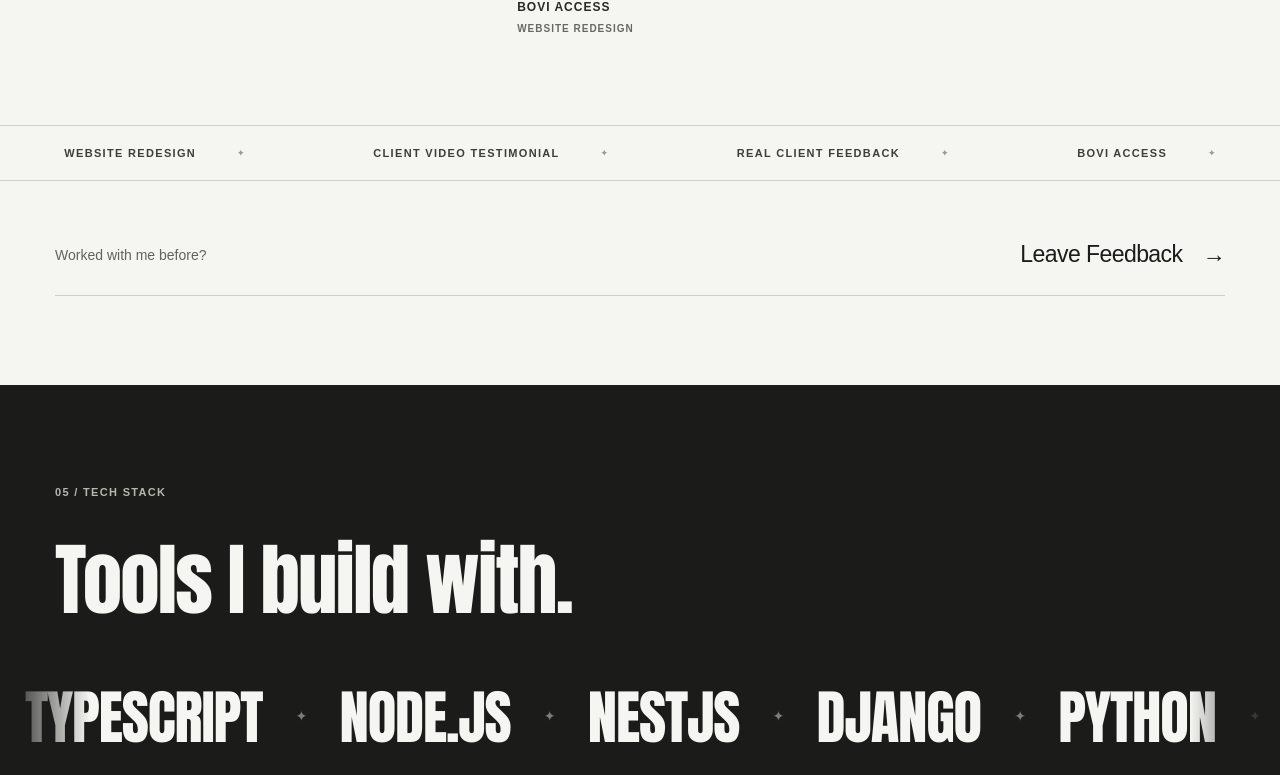
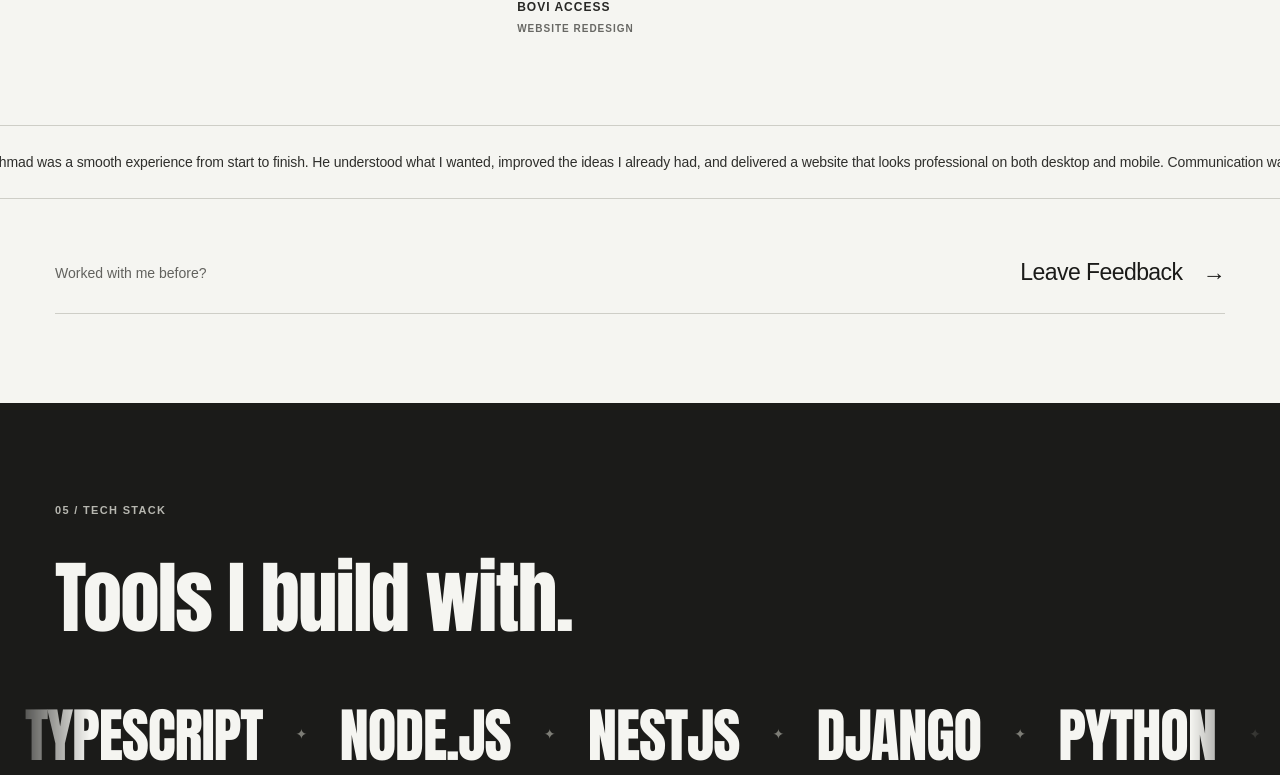
Before and after one commit to Hammadahmad-ux/hammad-portfolio, a Next.js app: page / in a window 1280 px wide. Shown: the part 5379-6154 px from the top of the page. Built offline with nearby package versions, Linux system fonts and the light colour scheme; no server answers.

Commit message:
Add written client feedback

```diff
--- a/src/components/client-feedback.tsx
+++ b/src/components/client-feedback.tsx
@@ -16,12 +16,28 @@ const videoTestimonials: VideoTestimonial[] = [
   },
 ];
 
-// Factual labels only; no review copy is inferred from the video.
-const feedbackLabels = [
-  "BOVI ACCESS",
-  "WEBSITE REDESIGN",
-  "CLIENT VIDEO TESTIMONIAL",
-  "REAL CLIENT FEEDBACK",
+// Real written feedback supplied directly by the portfolio owner.
+const writtenTestimonials = [
+  {
+    service: "Website Development",
+    feedback:
+      "Working with Hammad Ahmad was a smooth experience from start to finish. He understood what I wanted, improved the ideas I already had, and delivered a website that looks professional on both desktop and mobile. Communication was clear throughout the project and changes were handled quickly.",
+  },
+  {
+    service: "AI Automation",
+    feedback:
+      "Hammad helped us automate a process that was taking far too much manual time. He took the time to understand how we worked before building anything, then created a solution that was simple for us to use. He was responsive, practical, and stayed focused on the actual business problem.",
+  },
+  {
+    service: "Website Redesign",
+    feedback:
+      "I hired Hammad to improve our existing website, and the difference was noticeable straight away. The new design feels much cleaner, easier to navigate, and more aligned with our business. He was also very open to feedback and made revisions without making the process complicated.",
+  },
+  {
+    service: "Software / Custom Project",
+    feedback:
+      "Hammad was reliable throughout the project and communicated progress clearly. What I appreciated most was that he didn’t just follow instructions blindly—he suggested better ways to approach certain parts of the project when needed. The final result worked well and was delivered professionally.",
+  },
 ];
 
 const emailHref =
@@ -86,13 +102,21 @@ export function ClientFeedback() {
 
       <div
         className={styles.feedbackMarquee}
-        aria-label="Client feedback highlights"
+        aria-label="Written client feedback"
       >
         <div className={styles.feedbackMarqueeTrack}>
           <ul className={styles.feedbackMarqueeGroup}>
-            {feedbackLabels.map((label) => (
-              <li className={styles.feedbackMarqueeItem} key={label}>
-                {label}
+            {writtenTestimonials.map((testimonial) => (
+              <li
+                className={styles.feedbackMarqueeItem}
+                key={testimonial.service}
+              >
+                <span className={styles.feedbackMarqueeService}>
+                  {testimonial.service}
+                </span>
+                <q className={styles.feedbackMarqueeQuote}>
+                  {testimonial.feedback}
+                </q>
               </li>
             ))}
           </ul>
@@ -100,9 +124,17 @@ export function ClientFeedback() {
             className={`${styles.feedbackMarqueeGroup} ${styles.feedbackMarqueeClone}`}
             aria-hidden="true"
           >
-            {feedbackLabels.map((label) => (
-              <li className={styles.feedbackMarqueeItem} key={label}>
-                {label}
+            {writtenTestimonials.map((testimonial) => (
+              <li
+                className={styles.feedbackMarqueeItem}
+                key={testimonial.service}
+              >
+                <span className={styles.feedbackMarqueeService}>
+                  {testimonial.service}
+                </span>
+                <q className={styles.feedbackMarqueeQuote}>
+                  {testimonial.feedback}
+                </q>
               </li>
             ))}
           </ul>
--- a/src/components/homepage-sections.module.css
+++ b/src/components/homepage-sections.module.css
@@ -824,7 +824,7 @@ a.projectAction:hover svg {
 .feedbackMarqueeTrack {
   display: flex;
   width: max-content;
-  animation: feedbackMarqueeScroll 36s linear infinite;
+  animation: feedbackMarqueeScroll 180s linear infinite;
   will-change: transform;
 }
 .feedbackMarquee:is(:hover, :focus-within) .feedbackMarqueeTrack {
@@ -834,7 +834,7 @@ a.projectAction:hover svg {
   display: flex;
   flex: none;
   align-items: center;
-  justify-content: space-around;
+  justify-content: flex-start;
   min-width: 100vw;
   margin: 0;
   padding: 0;
@@ -843,16 +843,29 @@ a.projectAction:hover svg {
 .feedbackMarqueeItem {
   display: flex;
   align-items: center;
-  min-height: 54px;
+  gap: 18px;
+  min-height: 72px;
   color: #3d3d39;
-  font-size: 11px;
+  white-space: nowrap;
+}
+.feedbackMarqueeService {
+  color: #777771;
+  font-size: 10px;
   font-weight: 600;
   letter-spacing: 0.12em;
-  white-space: nowrap;
+  text-transform: uppercase;
+}
+.feedbackMarqueeQuote {
+  max-width: none;
+  color: #2f2f2c;
+  font-size: 14px;
+  font-weight: 400;
+  line-height: 1.6;
+  letter-spacing: -0.01em;
 }
 .feedbackMarqueeItem::after {
   content: "\2726";
-  margin-inline: clamp(28px, 3.2vw, 54px);
+  margin-inline: clamp(40px, 4.4vw, 76px);
   color: #999991;
   font-size: 9px;
 }
@@ -1499,8 +1512,14 @@ a.projectAction:hover svg {
     margin-top: 52px;
   }
   .feedbackMarqueeItem {
-    min-height: 48px;
-    font-size: 10px;
+    gap: 12px;
+    min-height: 64px;
+  }
+  .feedbackMarqueeService {
+    font-size: 9px;
+  }
+  .feedbackMarqueeQuote {
+    font-size: 12px;
   }
   .feedbackCta {
     align-items: flex-start;
@@ -1675,7 +1694,18 @@ a.projectAction:hover svg {
   .feedbackMarqueeClone {
     display: none;
   }
-  .feedbackMarqueeItem:last-child::after {
+  .feedbackMarqueeItem {
+    flex-direction: column;
+    align-items: flex-start;
+    width: min(88%, 760px);
+    padding-block: 18px;
+    border-bottom: 1px solid #deded9;
+    white-space: normal;
+  }
+  .feedbackMarqueeItem:last-child {
+    border-bottom: 0;
+  }
+  .feedbackMarqueeItem::after {
     content: none;
   }
   .feedbackCtaLink:is(:hover, :focus-visible) span {
```
